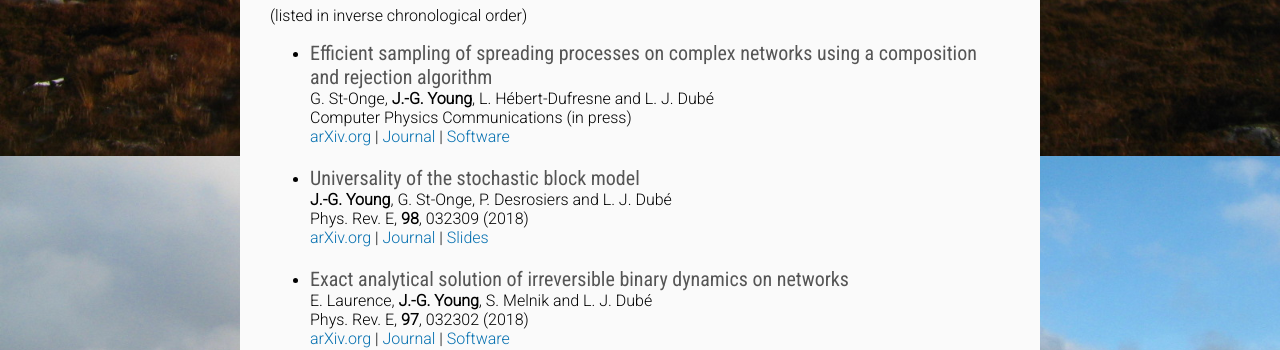
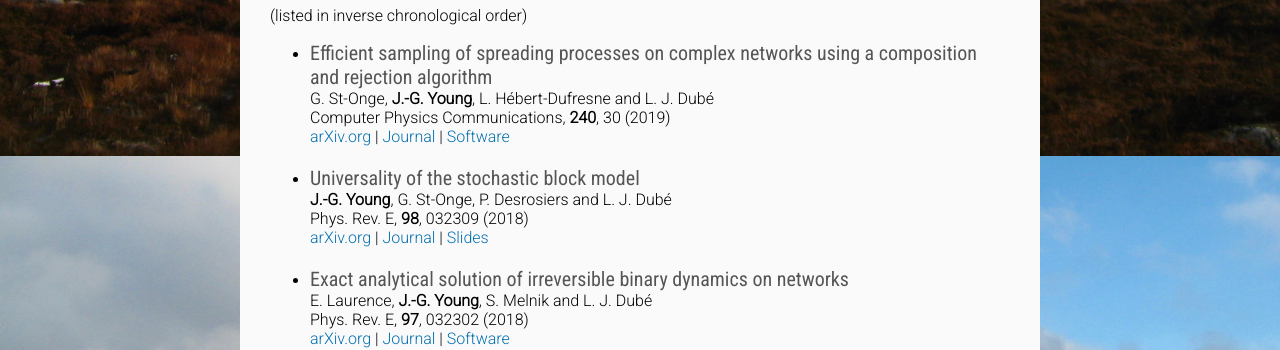
Before and after one commit to jg-you/jg-you.github.io, a Jekyll site: the page built from publications.md, in a window 1280 px wide and 900 px high, scrolled down 652 px. Shown: the part 152-502 px from the top of the window. Built offline with Jekyll 4.4.1, drawn with Linux system fonts in a browser that asks for light colours; some web fonts are replaced; comment, search, counter and statistics services are not loaded.

Commit message:
CPC not in press

```diff
--- a/publications.md
+++ b/publications.md
@@ -23,7 +23,7 @@ L. Hébert-Dufresne, S. V. Scarpino and **J.-G. Young** <br/>
 
 * <span class="pub-title">Efficient sampling of spreading processes on complex networks using a composition and rejection algorithm</span><br/>
 G. St-Onge, **J.-G. Young**, L. Hébert-Dufresne and L. J. Dubé<br/>
-Computer Physics Communications (in press)<br/>
+Computer Physics Communications, **240**, 30 (2019)<br/>
 [arXiv.org](https://arxiv.org/abs/1808.05859) | [Journal](https://doi.org/10.1016/j.cpc.2019.02.008) | [Software](https://github.com/gstonge/spreading_CR)
 
 * <span class="pub-title">Universality of the stochastic block model</span><br/>
```
